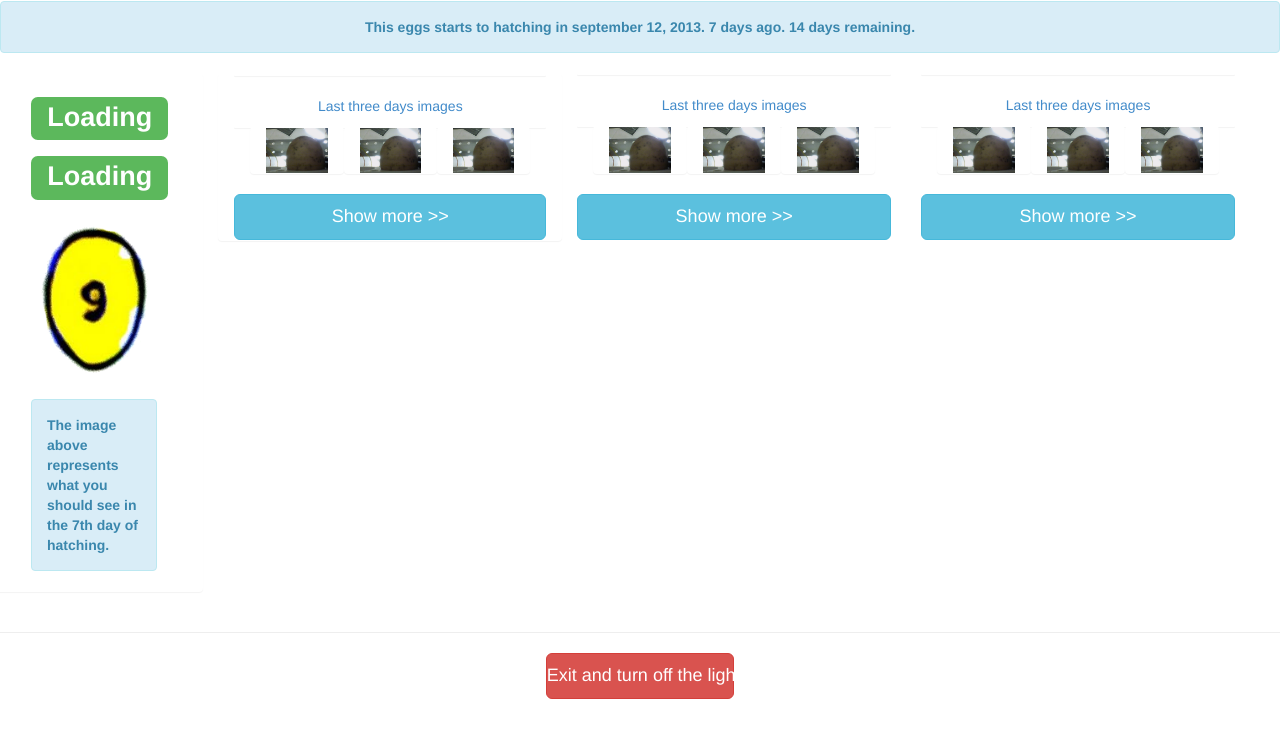
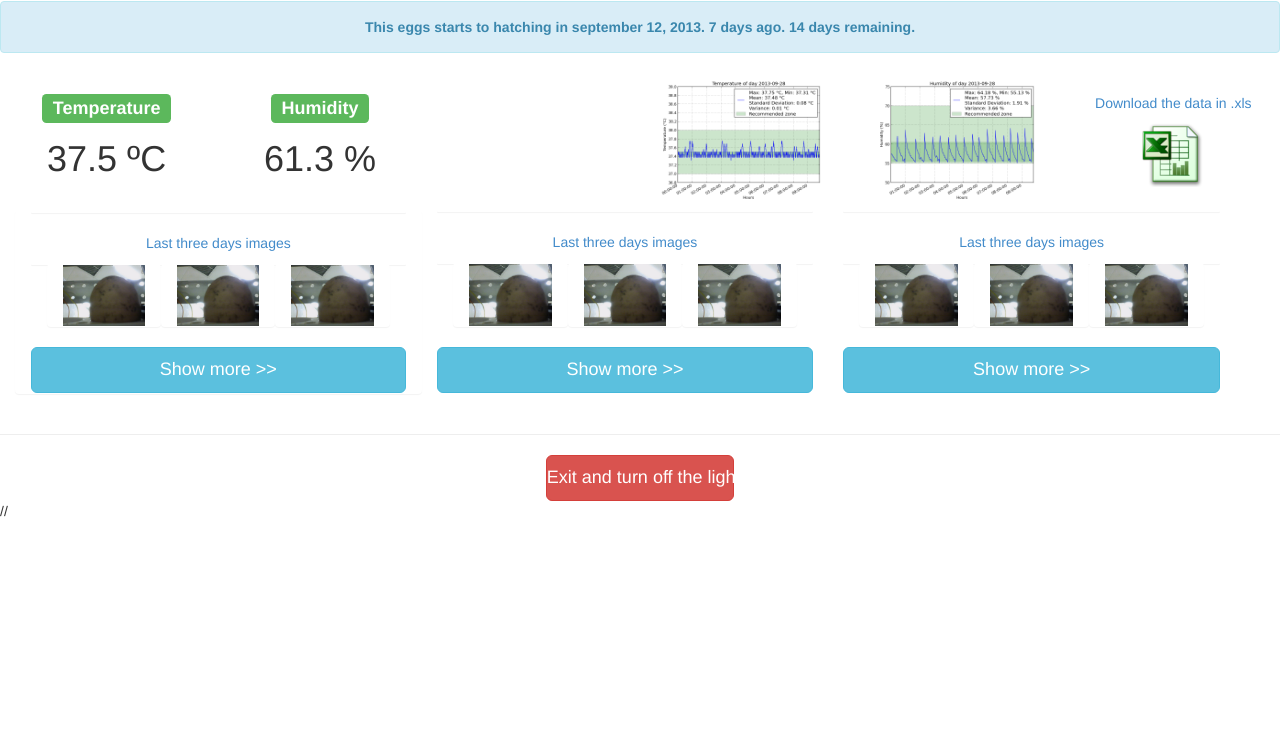
Before and after one commit to sugus-labs/Incubator, a Django app: page / in a window 1280 px wide. Shown: the part 55-800 px from the top of the page. Run offline with Django 3.2, Linux system fonts and the light colour scheme; data that the repository does not hold is empty; some libraries are stand-ins or nearby versions.

Commit message:
Building new design to the interface

```diff
--- a/Incubator/templates/Incubator/home.html
+++ b/Incubator/templates/Incubator/home.html
@@ -5,17 +5,13 @@
     <meta name="viewport" content="width=device-width, initial-scale=1.0">
     <meta name="description" content="">
     <meta name="author" content="">
-
     <title>Incubator</title>
-
     {% load staticfiles %}
     <link rel="icon" href="{% static "img/incubator_24x24.png" %}" type="image/x-icon" />
-
     <script type="text/javascript" charset="utf-8" src="{% static "js/jquery-1.9.1.js" %}"></script>
     <script type="text/javascript" charset="utf-8" src="{% static "js/jquery-ui.js" %}"></script>
     <script type="text/javascript" charset="utf-8" src="{% static "js/jquery.ui.touch-punch.js" %}"></script>
     <script type="text/javascript" charset="utf-8" src="{% static "js/bootstrap.js" %}"></script>
-
     <link href="{% static "css/bootstrap.css" %}" rel="stylesheet">
 
     <style>
@@ -27,7 +23,6 @@
   </head>
 
   <body>
-
 
     <div class="navbar navbar-inverse navbar-fixed-top">
       <div class="navbar-header">
@@ -56,8 +51,31 @@
         </div>
       </div>
     </div>
+    <div class="row">
+      <div id="main_alert" class="col-xs-12 col-sm-12 col-md-12 col-lg-12">
+        <div id="TEMP_gauge" class="col-xs-12 col-sm-12 col-md-2 col-lg-2">
+          <center><h3><span class="label label-success">Temperature</span></h3><h1 id="TEMP">37.5 ºC</h1></center>
+        </div>
+        <div id="HUMI_gauge" class="col-xs-12 col-sm-12 col-md-2 col-lg-2">
+          <center><h3><span class="label label-success">Humidity</span></h3><h1 id="HUMI">61.3 %</h1></center>
+        </div>
+        <div id="" class="col-xs-12 col-sm-12 col-md-2 col-lg-2">
+          <center></center>
+        </div>
+        <div id="" class="col-xs-12 col-sm-12 col-md-2 col-lg-2">
+          <center><a href="download_temp"><img id="day" src="{% static "data/temp_2013-09-28.png" %}" class="img-responsive"/></a></center>
+        </div>
+        <div id="" class="col-xs-12 col-sm-12 col-md-2 col-lg-2">
+          <center><a href="download_humi"><img id="day" src="{% static "data/humi_2013-09-28.png" %}" class="img-responsive"/></a></center>
+        </div>
+        <div id="excel_files" class="col-xs-12 col-sm-12 col-md-2 col-lg-2">
+          <center><br/><a href="download_excel"><p class="text-primary">Download the data in .xls</p><img id="day" src="{% static "img/excel.png" %}" class="img-responsive"/></center></a>
+        </div>
+      </div>
+    </div>
 
-    <div class="row">
+
+<!--   <div class="row">
     <div id="gauges_panel" class="panel col-xs-12 col-sm-12 col-md-12 col-lg-2">
       <div id="gauges" class="col-xs-12 col-sm-12 col-md-12 col-lg-12">
         <div id="TEMP_gauge" class="col-xs-12 col-sm-12 col-md-12 col-lg-12">
@@ -66,18 +84,17 @@
         <div id="HUMI_gauge" class="col-xs-12 col-sm-12 col-md-12 col-lg-12">
           <h1><center><span id="HUMI" class="label label-default label-success">Loading</span></center></h1>
         </div>
-          <!-- <p>What you should see in the 7th day?</p> -->
+        <p>What you should see in the 7th day?</p>
         <div id="day_panel" class="col-xs-12 col-sm-12 col-md-12 col-lg-12">
           <center><img id="day" src="{% static "img/day_7.png" %}" class="img-responsive"/></center>
           <p class="alert alert-info"><strong>The image above represents what you should see in the 7th day of hatching.</strong></p>
         </div>
       </div>
-      </div>
+    </div> -->
 
-      <div id="images_panel" class="row col-xs-12 col-sm-12 col-md-12 col-lg-10">
+    <div id="images_panel" class="row col-xs-12 col-sm-12 col-md-12 col-lg-12">
       <div id="images" class="col-xs-12 col-sm-12 col-md-12 col-lg-12">
-
-          <div id="image_1_main_panel" class="panel col-xs-12 col-sm-12 col-md-12 col-lg-4">
+        <div id="image_1_main_panel" class="panel col-xs-12 col-sm-12 col-md-4 col-lg-4">
           <div id="image_1_panel" class="panel col-xs-12 col-sm-12 col-md-12 col-lg-12">
             <img id="image_1" class="img-responsive"/>
           </div>
@@ -101,7 +118,7 @@
           </div>
           <button type="button" id="image_1_button" class="btn btn-info btn-lg btn-block">Show more >></button>
         </div>
-          <div id="image_2_main_panel" class="col-xs-12 col-sm-12 col-md-12 col-lg-4">
+        <div id="image_2_main_panel" class="col-xs-12 col-sm-12 col-md-4 col-lg-4">
           <div id="image_2_panel" class="panel col-xs-12 col-sm-12 col-md-12 col-lg-12">
             <img id="image_2" class="img-responsive"/>
           </div>
@@ -125,7 +142,7 @@
           </div>
           <button type="button" id="image_2_button" class="btn btn-info btn-lg btn-block">Show more >></button>
         </div>
-          <div id="image_3_main_panel" class="col-xs-12 col-sm-12 col-md-12 col-lg-4">
+        <div id="image_3_main_panel" class="col-xs-12 col-sm-12 col-md-4 col-lg-4">
           <div id="image_3_panel" class="panel col-xs-12 col-sm-12 col-md-12 col-lg-12">
             <img id="image_3" class="img-responsive"/>
           </div>
@@ -161,37 +178,37 @@
 
   </body>
 
-<script type="text/javascript">
-var image_1 = document.getElementById('image_1');
-var image_2 = document.getElementById('image_2');
-var image_3 = document.getElementById('image_3');
+// <script type="text/javascript">
+// var image_1 = document.getElementById('image_1');
+// var image_2 = document.getElementById('image_2');
+// var image_3 = document.getElementById('image_3');
 
-$.get("lights/ALL/ON");
+// $.get("lights/ALL/ON");
 
-setInterval(function() {
-  image_1.src = 'http://192.168.0.156/image.jpg?rand=' + Math.random();
-}, 3000);
+// setInterval(function() {
+//   image_1.src = 'http://192.168.0.156/image.jpg?rand=' + Math.random();
+// }, 3000);
 
-setInterval(function() {
-  image_2.src = 'http://192.168.0.153/image.jpg?rand=' + Math.random();
-}, 3000);
+// setInterval(function() {
+//   image_2.src = 'http://192.168.0.153/image.jpg?rand=' + Math.random();
+// }, 3000);
 
-setInterval(function() {
-  image_3.src = 'http://192.168.0.152/image.jpg?rand=' + Math.random();
-}, 3000);
+// setInterval(function() {
+//   image_3.src = 'http://192.168.0.152/image.jpg?rand=' + Math.random();
+// }, 3000);
 
-setInterval(function() {
-  $.get("measures", function(data) {
-    parsed_data = $.parseJSON(data);
-    $('span[id=TEMP]').html(parsed_data.TEMP)
-    $('span[id=HUMI]').html(parsed_data.HUMI)
-  });
-}, 17000);
+// setInterval(function() {
+//   $.get("measures", function(data) {
+//     parsed_data = $.parseJSON(data);
+//     $('h1[id=TEMP]').html(parsed_data.TEMP)
+//     $('h1[id=HUMI]').html(parsed_data.HUMI)
+//   });
+// }, 17000);
 
-$("#exit_button").click(function() {
-  $.get("lights/ALL/OFF").done(function( data ) {
-    window.location.href = "http://google.com";
-  });
-});
+// $("#exit_button").click(function() {
+//   $.get("lights/ALL/OFF").done(function( data ) {
+//     window.location.href = "http://google.com";
+//   });
+// });
 
-</script>
+// </script>
--- a/Incubator/views.py
+++ b/Incubator/views.py
@@ -52,3 +52,12 @@ def lights(request, light_number, command):
 
 def home(request):
 	return render(request, 'Incubator/home.html')
+
+def download_temp(request):
+	return render(request, 'Incubator/home.html')
+
+def download_humi(request):
+	return render(request, 'Incubator/home.html')
+
+def download_excel(request):
+	return render(request, 'Incubator/home.html')
```
Also changed, not shown: Incubator/static/img/excel.png (added), 5 other files. Lines whose indentation alone changed are shown as unchanged.
